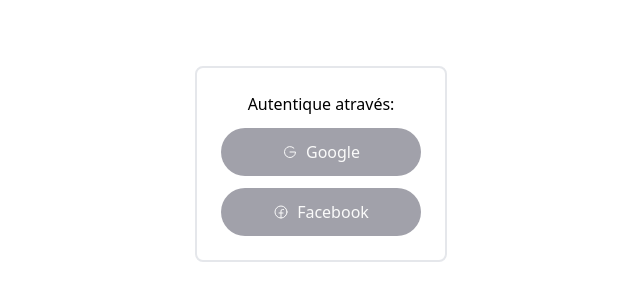
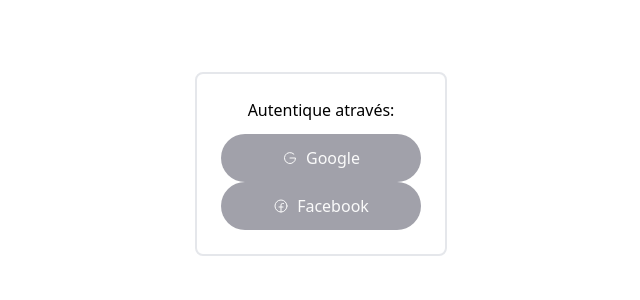
Before and after one commit to ViniciusRCSilva/MangaShop, a React (Vite) app: page /autenticacao in a window 1280 px wide. Shown: the part 236-536 px from the top of the page, without its empty margins (319-959 px from the left). Built offline with nearby package versions, Linux system fonts and the light colour scheme; a web font is replaced by a local one.

Commit message:
link correction

```diff
--- a/src/components/AuthContent.tsx
+++ b/src/components/AuthContent.tsx
@@ -1,4 +1,5 @@
 import { FacebookLogo, GoogleLogo } from "phosphor-react";
+import { Link } from "react-router-dom";
 import { LinkTo } from "./LinksForHeader/LinkTo";
 
 export function AuthContent(){
@@ -8,17 +9,21 @@
                 <h1 className="mb-3">Autentique através:</h1>
 
                 <div className="flex flex-col items-center">
-                    <div className="flex flex-row items-center justify-center w-[200px] bg-red-600 md:bg-zinc-400 hover:bg-red-600 text-zinc-50 p-3 rounded-3xl transition-colors">
-                        <GoogleLogo className="mr-2"/><LinkTo linkPath={'/cadastrar'} linkName={'Google'} />
-                    </div>
+                    <Link to="/">
+                        <div className="flex flex-row items-center justify-center w-[200px] bg-red-600 md:bg-zinc-400 hover:bg-red-600 text-zinc-50 p-3 rounded-3xl transition-colors">
+                            <GoogleLogo className="mr-2"/><span>Google</span>
+                        </div>
+                    </Link>
                 {/* <button
                         type="submit"
                         className="flex flex-row items-center justify-center w-[200px] bg-red-600 md:bg-zinc-400 hover:bg-red-600 text-zinc-50 p-3 rounded-3xl transition-colors"
                     ><GoogleLogo className="mr-2"/> Google</button> */}
 
-                    <div className="flex flex-row items-center justify-center w-[200px] bg-red-600 md:bg-zinc-400 hover:bg-red-600 text-zinc-50 p-3 rounded-3xl transition-colors mt-3">
-                        <FacebookLogo className="mr-2"/><LinkTo linkPath={'/cadastrar'} linkName={'Facebook'} />
-                    </div>
+                    <Link to="/">
+                        <div className="flex flex-row items-center justify-center w-[200px] bg-red-600 md:bg-zinc-400 hover:bg-red-600 text-zinc-50 p-3 rounded-3xl transition-colors">
+                            <FacebookLogo className="mr-2"/><span>Facebook</span>
+                        </div>
+                    </Link>
                 {/* <button
                             type="submit"
                             className="flex flex-row items-center justify-center w-[200px] bg-red-600 md:bg-zinc-400 hover:bg-red-600 text-zinc-50 p-3 rounded-3xl transition-colors mt-3"
--- a/src/pages/Presentation.tsx
+++ b/src/pages/Presentation.tsx
@@ -8,6 +8,7 @@
     MenuList,
     MenuItem
 } from "@chakra-ui/react";
+import { Link } from "react-router-dom";
 
 export function Presentation(){
     return(
@@ -37,18 +38,22 @@
                         </MenuButton>
                         <MenuList className="border-2 p-3 rounded-lg">
                             <MenuItem>
-                                <div className="flex flex-row items-center justify-center w-[200px] bg-red-600 md:bg-zinc-400 hover:bg-red-600 text-zinc-50 p-3 rounded-3xl transition-colors">
-                                    <GoogleLogo className="mr-2"/><LinkTo linkPath={'/'} linkName={'Google'} />
-                                </div>
+                                <Link to="/">
+                                    <div className="flex flex-row items-center justify-center w-[200px] bg-red-600 md:bg-zinc-400 hover:bg-red-600 text-zinc-50 p-3 rounded-3xl transition-colors">
+                                        <GoogleLogo className="mr-2"/><span>Google</span>
+                                    </div>
+                                </Link>
                             {/* <button
                                     type="submit"
                                     className="flex flex-row items-center justify-center w-[200px] bg-red-600 md:bg-zinc-400 hover:bg-red-600 text-zinc-50 p-3 rounded-3xl transition-colors"
                                 ><GoogleLogo className="mr-2"/> Google</button> */}
                             </MenuItem>
                             <MenuItem>
-                                <div className="flex flex-row items-center justify-center w-[200px] bg-red-600 md:bg-zinc-400 hover:bg-red-600 text-zinc-50 p-3 rounded-3xl transition-colors mt-3">
-                                    <FacebookLogo className="mr-2"/><LinkTo linkPath={'/'} linkName={'Facebook'} />
-                                </div>
+                                <Link to="/">
+                                    <div className="flex flex-row items-center justify-center w-[200px] bg-red-600 md:bg-zinc-400 hover:bg-red-600 text-zinc-50 p-3 rounded-3xl transition-colors">
+                                        <FacebookLogo className="mr-2"/><span>Facebook</span>
+                                    </div>
+                                </Link>
                             {/* <button
                                     type="submit"
                                     className="flex flex-row items-center justify-center w-[200px] bg-red-600 md:bg-zinc-400 hover:bg-red-600 text-zinc-50 p-3 rounded-3xl transition-colors mt-3"
```
